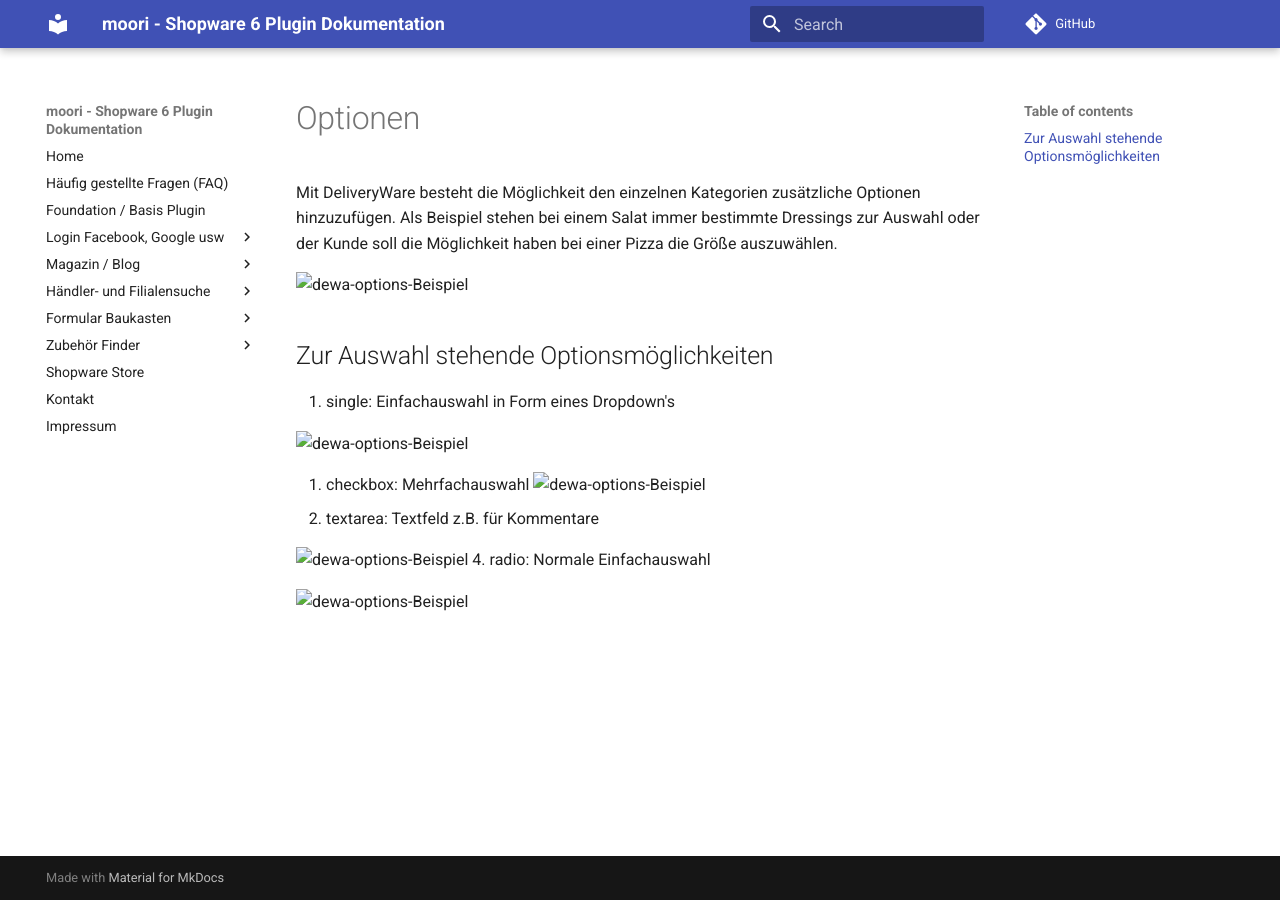
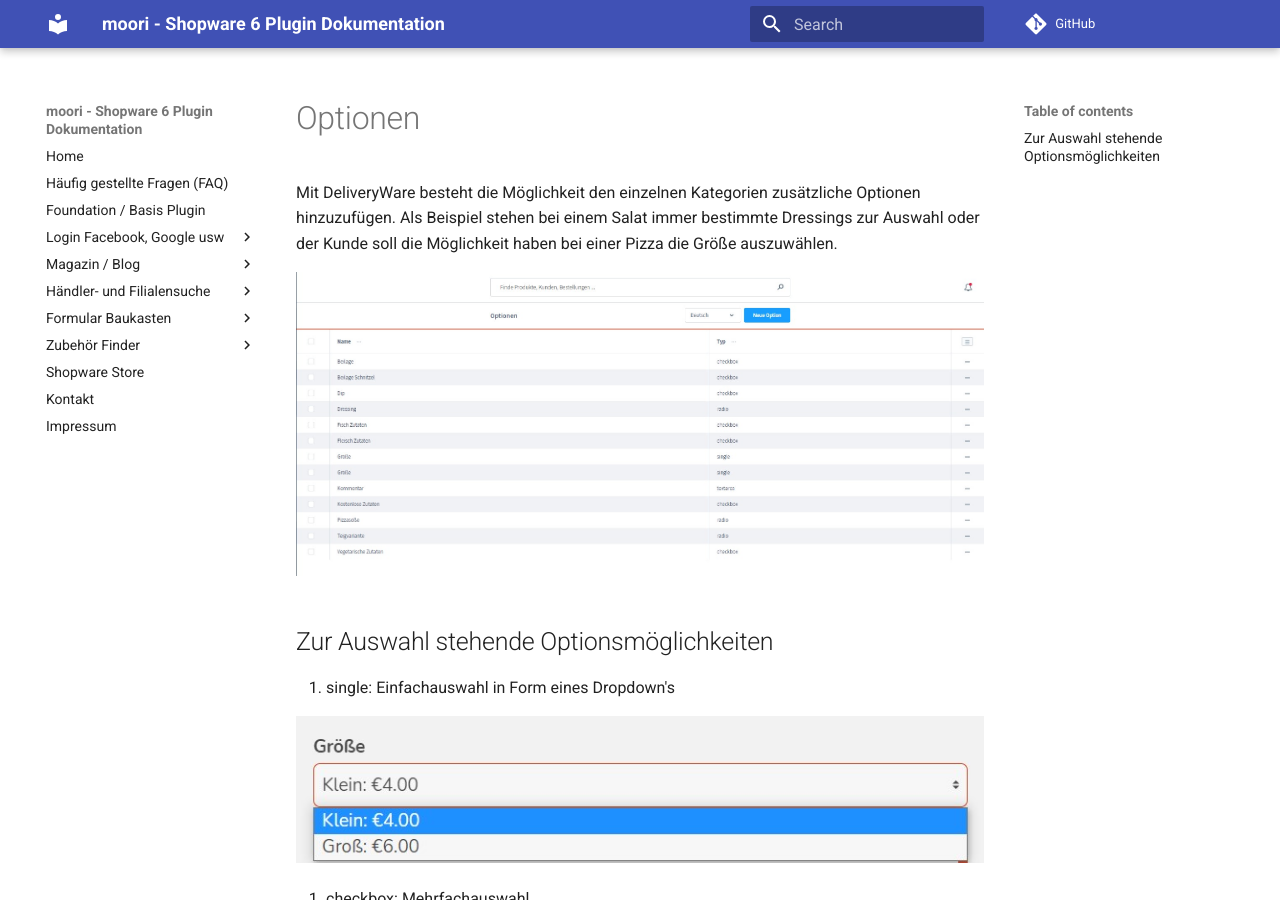
Before and after one commit to moorl/AppflixDocs, an MkDocs documentation site: the page built from docs-source/options/index.md, in a window 1280 px wide and 900 px high. Built offline with MkDocs 1.6.1 and Material for MkDocs 9.7.7, drawn with Linux system fonts in a browser that asks for light colours; nearby versions of some CDN libraries; library files that are not in the unit come from our copies; comment, search, counter and statistics services are not loaded.

Commit message:
Screenshots Beispiele

```diff
--- a/docs-source/options/index.md
+++ b/docs-source/options/index.md
@@ -9,13 +9,13 @@ Als Beispiel stehen bei einem Salat immer bestimmte Dressings zur Auswahl oder d
 
 1. single: Einfachauswahl in Form eines Dropdown's
 
-  ![dewa-options-Beispiel](img/dewa-options-single.jpg)
+  ![dewa-options-single](img/dewa-options-single.jpg)
 
 2. checkbox: Mehrfachauswahl
-  ![dewa-options-Beispiel](img/dewa-options-checkbox.jpg)
+  ![dewa-options-checkbox](img/dewa-options-checkbox.jpg)
 3. textarea: Textfeld z.B. für Kommentare
 
-  ![dewa-options-Beispiel](img/dewa-options-textarea.jpg)
+  ![dewa-options-textarea](img/dewa-options-textarea.jpg)
 4. radio: Normale Einfachauswahl
 
-  ![dewa-options-Beispiel](img/dewa-options-radio.jpg)
+  ![dewa-options-radio](img/dewa-options-radio.jpg)
```
Also changed, not shown: docs-source/options/img/dewa-options-checkbox.jpg (added), docs-source/options/img/dewa-options-overview.jpg (added), docs-source/options/img/dewa-options-radio.jpg (added), docs-source/options/img/dewa-options-single.jpg (added), docs-source/options/img/dewa-options-textarea.jpg (added).
